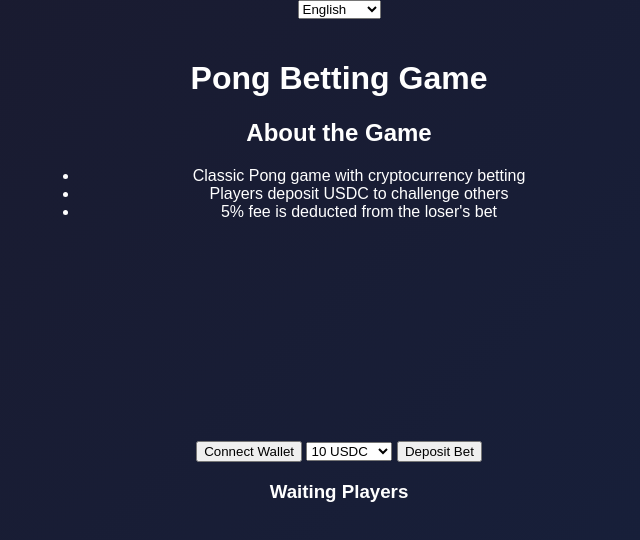
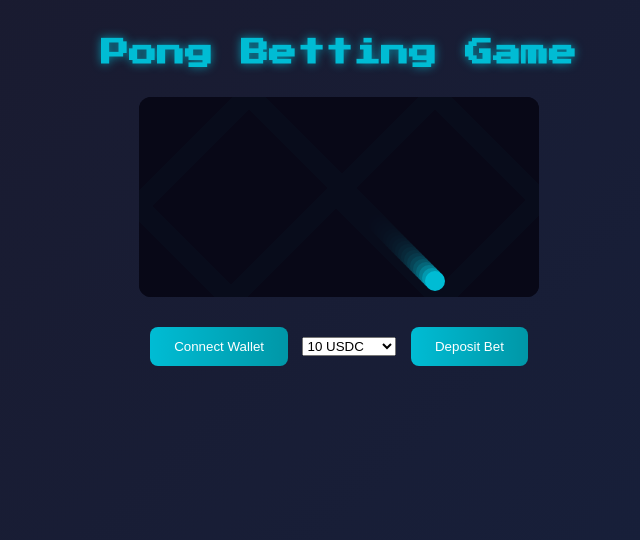
Before and after one commit to Cacildovaldo/pong, a website: page index.html in a window 1280 px wide. Shown: the whole page, without its empty margins (301-941 px from the left). Drawn offline with nearby package versions, Linux system fonts and the light colour scheme.

Commit message:
index.html

```diff
--- a/index.html
+++ b/index.html
@@ -8,7 +8,6 @@
   <link href="https://fonts.googleapis.com/css2?family=Press+Start+2P&display=swap" rel="stylesheet">
   <link rel="stylesheet" href="https://cdnjs.cloudflare.com/ajax/libs/font-awesome/6.0.0/css/all.min.css">
   <style>
-    /* [Cole AQUI todo o conteúdo da tag <style> da sua página original] */
     body {
       font-family: 'Arial', sans-serif;
       background: linear-gradient(135deg, #1a1a2e 0%, #16213e 100%);
@@ -25,76 +24,96 @@
       position: relative;
       z-index: 1;
     }
-    /* ... [continue com todos os estilos originais] ... */
+    h1 {
+      font-family: 'Press Start 2P', cursive;
+      font-size: 28px;
+      color: #00bcd4;
+      text-shadow: 0 0 10px rgba(0, 188, 212, 0.7);
+      margin-bottom: 30px;
+    }
+    button {
+      background: linear-gradient(to right, #00bcd4, #0097a7);
+      color: white;
+      padding: 12px 24px;
+      border: none;
+      border-radius: 8px;
+      cursor: pointer;
+      margin: 10px;
+    }
+    #demoCanvas {
+      background: #0a0a1a;
+      border-radius: 12px;
+      margin: 20px auto;
+      display: block;
+    }
+    /* [Adicione todos os outros estilos da sua versão original aqui] */
   </style>
 </head>
 <body>
-<div class="particles" id="particles"></div>
-<div class="lang-toggle">
-  <select id="languageSelect" onchange="switchLanguage()" class="glow">
-    <option value="en">English</option>
-    <option value="pt">Português</option>
-  </select>
-</div>
 <div class="container">
-  <h1 id="title" class="pulse">Pong Betting Game</h1>
-
-  <div id="gameInfoEn" class="game-info">
-    <h2>About the Game</h2>
-    <ul>
-      <li>Classic Pong game with cryptocurrency betting</li>
-      <li>Players deposit USDC to challenge others</li>
-      <li>5% fee is deducted from the loser's bet</li>
-    </ul>
-  </div>
+  <h1>Pong Betting Game</h1>
 
   <canvas id="demoCanvas" width="400" height="200"></canvas>
 
   <div id="playSection">
-    <button onclick="connectWallet()" id="connectBtn">Connect Wallet</button>
+    <button id="connectBtn">Connect Wallet</button>
     <select id="betAmount">
       <option value="10500000">10 USDC</option>
       <option value="52500000">50 USDC</option>
       <option value="105000000">100 USDC</option>
+      <option value="1050000000">1000 USDC</option>
     </select>
-    <button onclick="depositBet()" id="depositBtn">Deposit Bet</button>
-
-    <h3 id="waitingTitle">Waiting Players</h3>
-    <div id="waitingList"></div>
+    <button id="depositBtn">Deposit Bet</button>
   </div>
 </div>
 
 <script src="https://cdn.jsdelivr.net/npm/ethers@5.7.2/dist/ethers.umd.min.js"></script>
-<script src="https://cdnjs.cloudflare.com/ajax/libs/socket.io/4.7.2/socket.io.js"></script>
 <script>
-// [Cole AQUI todo o conteúdo do <script> da sua página original]
-// Adicione estas variáveis no início:
-const SOCKET_SERVER_URL = "https://pong-server-9007.onrender.com";
-let socket;
+// Configurações do Contrato
+const CONTRACT_ADDRESS = "0x7228FC125EF5b4598315CEc74c37C16Fb2100447";
+const CONTRACT_ABI = [
+  {"inputs":[],"stateMutability":"nonpayable","type":"constructor"},
+  {"inputs":[],"name":"USDC","outputs":[{"internalType":"address","name":"","type":"address"}],"stateMutability":"view","type":"function"},
+  {"inputs":[{"internalType":"uint256","name":"amount","type":"uint256"}],"name":"depositBet","outputs":[],"stateMutability":"nonpayable","type":"function"},
+  {"inputs":[{"internalType":"address","name":"opponent","type":"address"}],"name":"challengePlayer","outputs":[],"stateMutability":"nonpayable","type":"function"},
+  {"inputs":[{"internalType":"address","name":"loser","type":"address"}],"name":"declareWinner","outputs":[],"stateMutability":"nonpayable","type":"function"},
+  {"inputs":[],"name":"withdrawBet","outputs":[],"stateMutability":"nonpayable","type":"function"},
+  {"inputs":[{"internalType":"uint256","name":"amount","type":"uint256"}],"name":"getWaitingPlayers","outputs":[{"internalType":"address[]","name":"","type":"address[]"}],"stateMutability":"view","type":"function"},
+  {"inputs":[{"internalType":"address","name":"player","type":"address"}],"name":"getGame","outputs":[{"components":[{"internalType":"address","name":"player1","type":"address"},{"internalType":"address","name":"player2","type":"address"},{"internalType":"uint256","name":"betAmount","type":"uint256"},{"internalType":"bool","name":"active","type":"bool"}],"internalType":"struct PongBetGame.Game","name":"","type":"tuple"}],"stateMutability":"view","type":"function"}
+];
 
-// Adicione esta função após connectWallet():
-function initSocket() {
-  socket = io(SOCKET_SERVER_URL);
-  socket.on('connect', () => console.log('Connected to game server'));
+// Jogo Demo
+const canvas = document.getElementById('demoCanvas');
+const ctx = canvas.getContext('2d');
+let ball = { x: 200, y: 100, vx: 3, vy: 3 };
+
+function gameLoop() {
+  ctx.fillStyle = 'rgba(10, 10, 26, 0.2)';
+  ctx.fillRect(0, 0, canvas.width, canvas.height);
+
+  ctx.fillStyle = '#00bcd4';
+  ctx.beginPath();
+  ctx.arc(ball.x, ball.y, 10, 0, Math.PI*2);
+  ctx.fill();
+
+  ball.x += ball.vx;
+  ball.y += ball.vy;
+
+  if(ball.x < 0 || ball.x > 400) ball.vx *= -1;
+  if(ball.y < 0 || ball.y > 200) ball.vy *= -1;
+
+  requestAnimationFrame(gameLoop);
 }
+gameLoop();
 
-// Modifique connectWallet():
-async function connectWallet() {
-  try {
-    if (!window.ethereum) {
-      alert("Please install MetaMask!");
-      return;
-    }
-    provider = new ethers.providers.Web3Provider(window.ethereum);
-    await provider.send("eth_requestAccounts", []);
-    signer = provider.getSigner();
-    initSocket(); // Adicione esta linha
+// Conexão com Carteira
+document.getElementById('connectBtn').addEventListener('click', async () => {
+  if(!window.ethereum) return alert("Instale o MetaMask!");
 
-    // ... [restante do código original]
-  } catch (error) {
-    console.error("Error:", error);
-  }
-}
+  const provider = new ethers.providers.Web3Provider(window.ethereum);
+  await provider.send("eth_requestAccounts", []);
+  document.getElementById('connectBtn').textContent = "Connected!";
+});
 </script>
 </body>
 </html>
```
